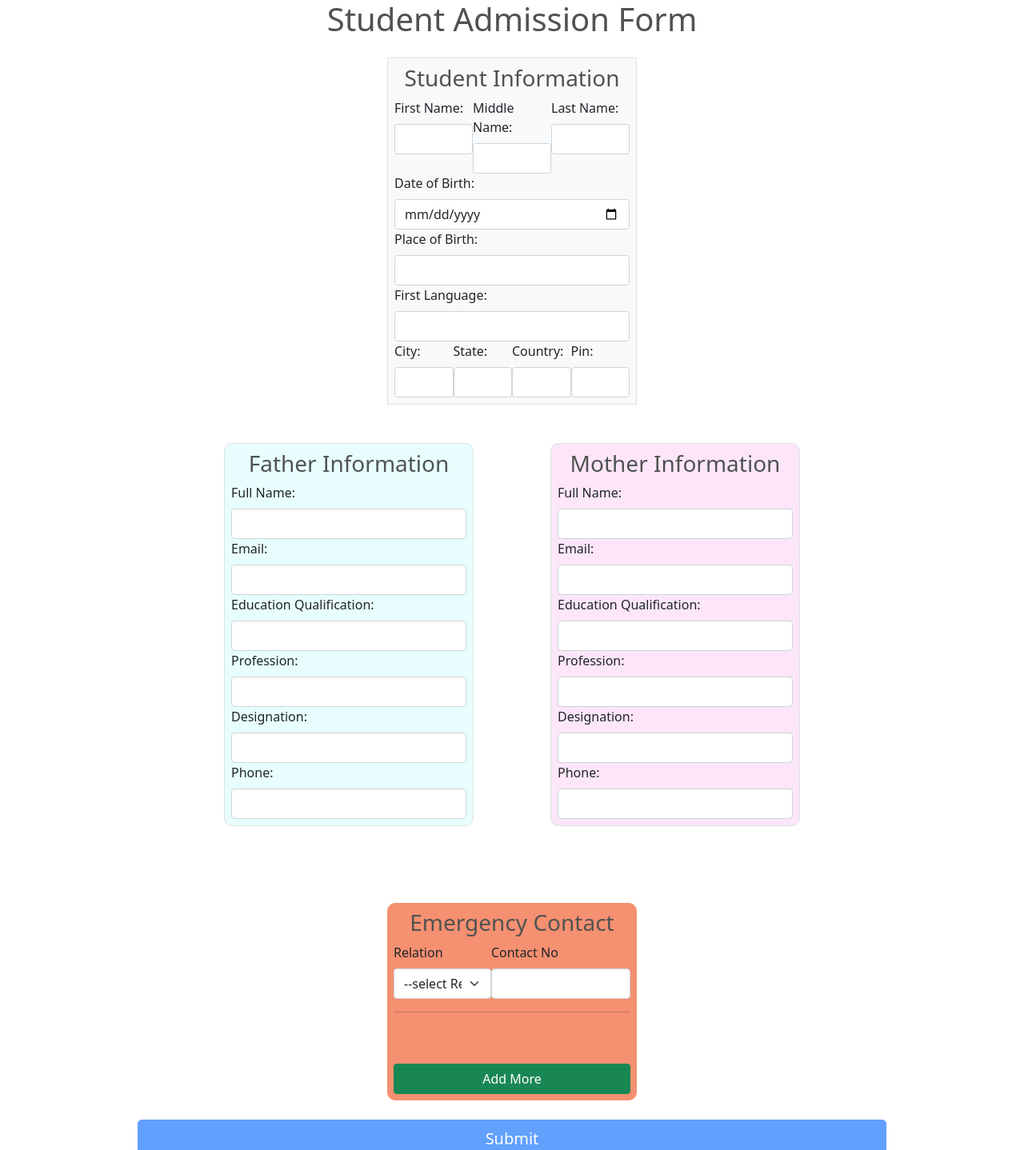
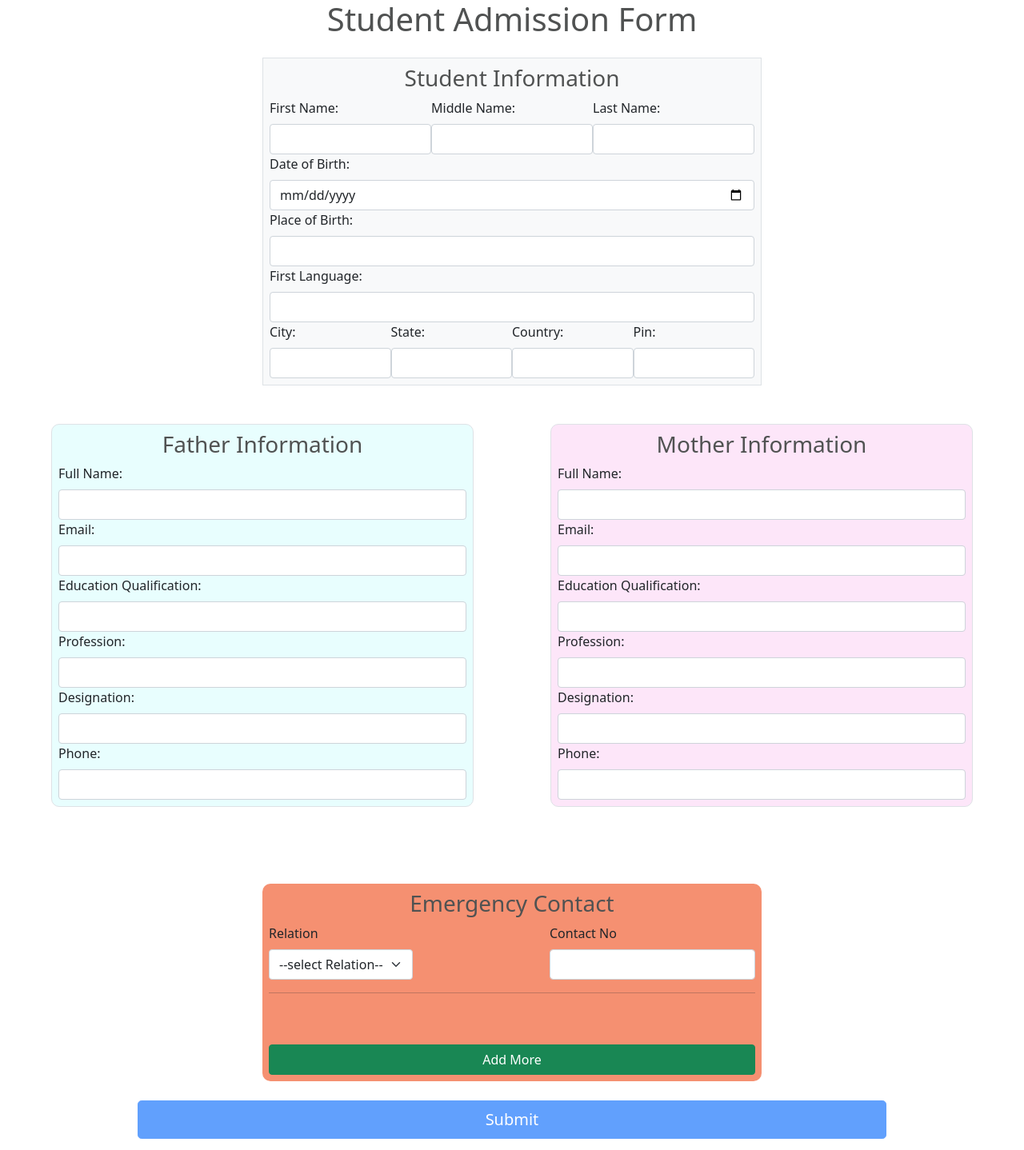
Before and after one commit to pradumna-shelge/day5assignment1angular, an Angular app: page / in a window 1280 px wide. Shown: the top 1438 px of the page at 80% size. Built offline with nearby package versions, Linux system fonts and the light colour scheme.

Commit message:
1 file modified

```diff
--- a/src/app/main-form/main-form.component.html
+++ b/src/app/main-form/main-form.component.html
@@ -2,7 +2,7 @@
 
 <div [formGroup]="studentForm" class="p-3 W-50">
   <!-- Name -->
-  <div class="w-25 p-2 border m-auto bg-light">
+  <div class="w-50 p-2 border m-auto bg-light">
     <h3>Student Information</h3>
     <div formGroupName="name" class="d-flex justify-content-around w-100">
       <div>
@@ -166,7 +166,7 @@
     </div>
   </div>
   <div class="d-flex justify-content-center">
-    <div formGroupName="father" class="w-25 p-2 m-5 border paa">
+    <div formGroupName="father" class="w-50 p-2 m-5 border paa">
       <h3>Father Information</h3>
       <div>
         <label class="form-label" for="fatherFullName">Full Name:</label>
@@ -272,7 +272,7 @@
       </div>
     </div>
 
-    <div formGroupName="mother" class="w-25 p-2 m-5 border maa">
+    <div formGroupName="mother" class="w-50 p-2 m-5 border maa">
       <h3>Mother Information</h3>
       <div>
         <label class="form-label" for="motherFullName">Full Name:</label>
@@ -378,7 +378,7 @@
       </div>
     </div>
   </div>
-  <div class="war p-2 mt-5 w-25 m-auto">
+  <div class="war p-2 mt-5 w-50 m-auto">
     <h3>Emergency Contact</h3>
 
     <div
```
